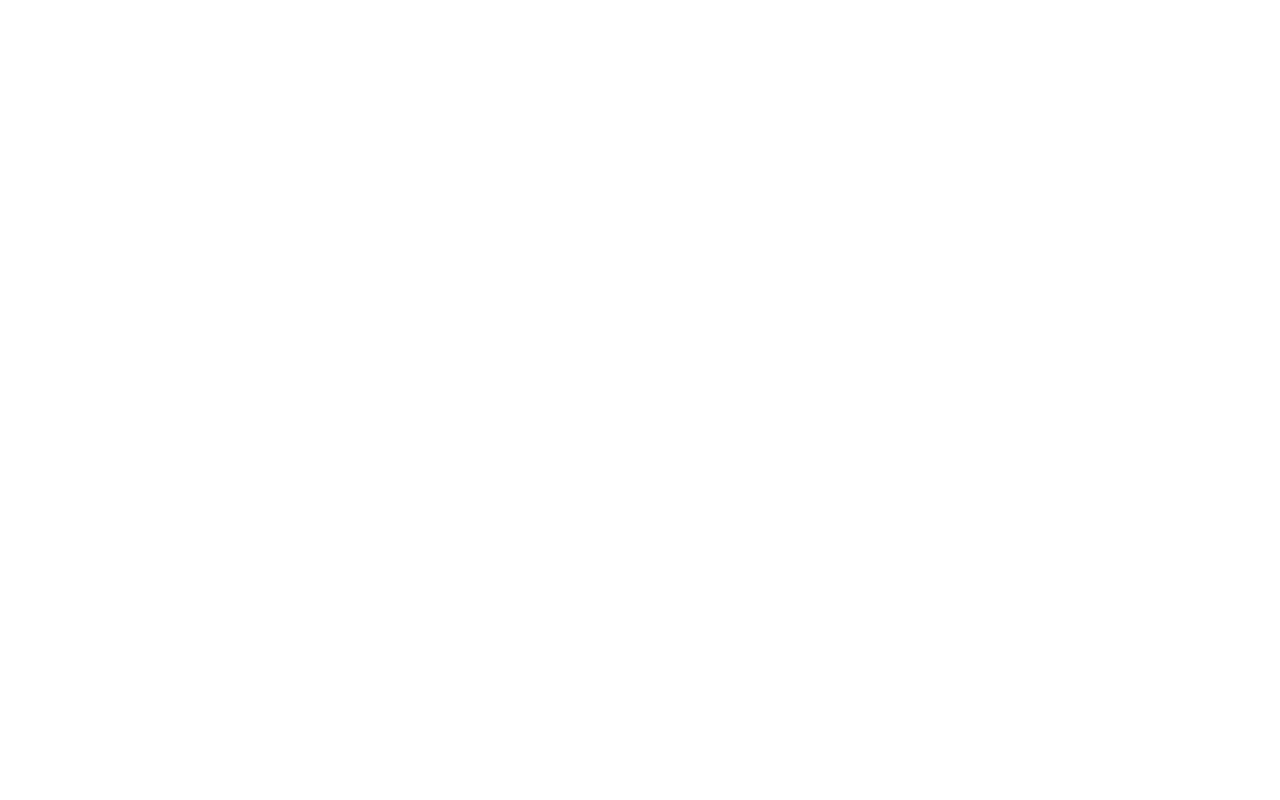
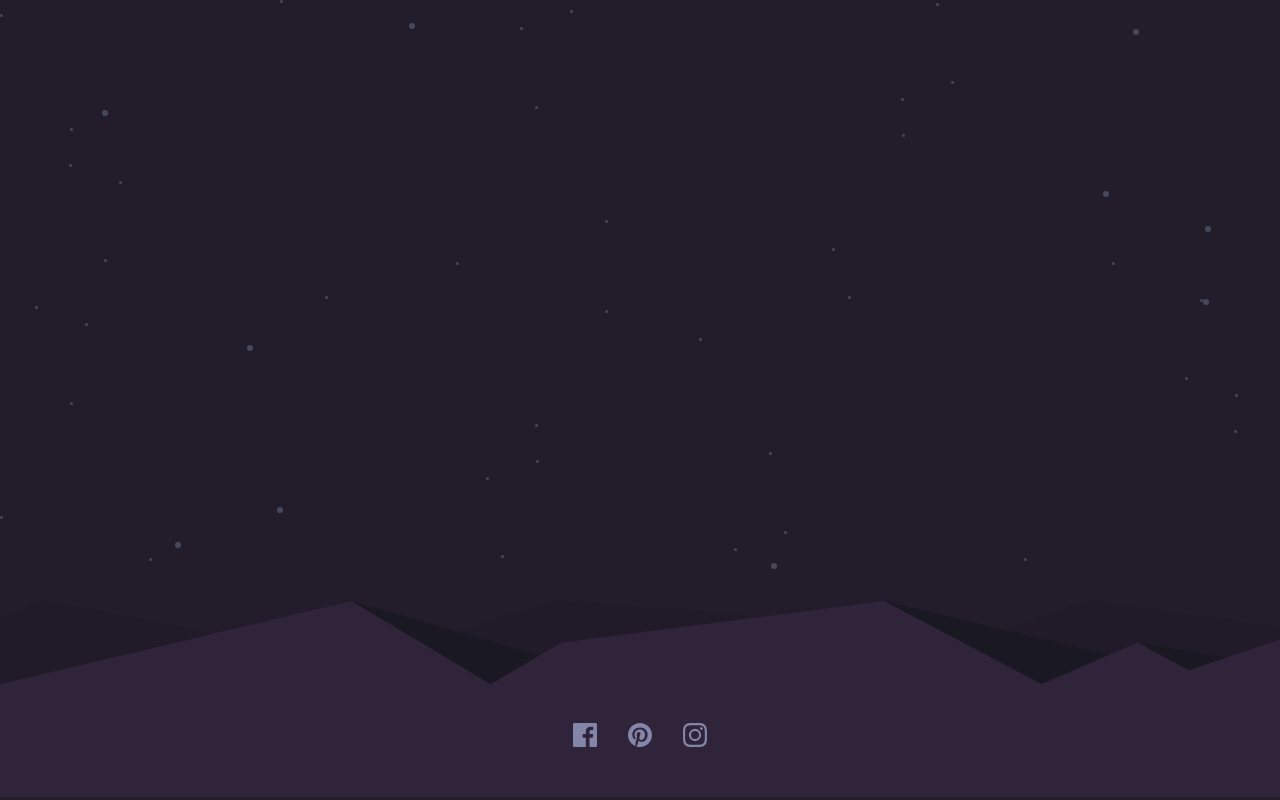
Before and after one commit to nickbiever/Launch-Countdown-Timer, a plain HTML site: page index.html in a window 1280 px wide. Drawn offline with Linux system fonts and the light colour scheme.

Commit message:
- Setup background images - Added social media icons

```diff
--- a/css/style.scss
+++ b/css/style.scss
@@ -4,7 +4,7 @@ $soft-red: hsl(345, 95%, 68%);
 $white: hsl(0, 0%, 100%);
 $dark-desatured-blue: hsl(236, 21%, 26%);
 $very-dark-blue: hsl(235, 16%, 14%);
-$very-super-dark-blue: hsl(234, 17%, 12%);
+$very-super-dark-blue: hsl(268, 21.1%, 13.9%);
 
 // Mobile
 @mixin mobile {
@@ -26,3 +26,41 @@ body {
   font-family: "Red Hat Text", sans-serif;
   font-size: 0.875rem;
 }
+
+// Style
+body {
+  background-image: url(../images/bg-stars.svg);
+  background-repeat: no-repeat;
+  background-color: $very-super-dark-blue;
+  margin: 0;
+  height: 100%;
+  overflow: hidden;
+}
+
+.hill-background {
+  background-image: url(../images/pattern-hills.svg);
+  background-repeat: no-repeat;
+  position: fixed;
+  bottom: 0;
+  width: 100%;
+  height: 25%;
+}
+
+.social-media {
+  position: fixed;
+  left: 50%;
+  bottom: 2.5em;
+  transform: translate(-50%, -50%);
+  margin: 0 auto;
+
+  svg {
+    margin: 0 1em;
+
+    path {
+      &:hover {
+        cursor: pointer;
+        fill: $soft-red;
+      }
+    }
+  }
+}
--- a/index.html
+++ b/index.html
@@ -6,5 +6,28 @@
     <title>Launch countdown timer</title>
     <link rel="stylesheet" href="css/style.css" />
   </head>
-  <body></body>
+  <body>
+    <div class="hill-background">
+      <div class="social-media">
+        <svg xmlns="http://www.w3.org/2000/svg" width="24" height="24">
+          <path
+            fill="#8385A9"
+            d="M22.675 0H1.325C.593 0 0 .593 0 1.325v21.351C0 23.407.593 24 1.325 24H12.82v-9.294H9.692v-3.622h3.128V8.413c0-3.1 1.893-4.788 4.659-4.788 1.325 0 2.463.099 2.795.143v3.24l-1.918.001c-1.504 0-1.795.715-1.795 1.763v2.313h3.587l-.467 3.622h-3.12V24h6.116c.73 0 1.323-.593 1.323-1.325V1.325C24 .593 23.407 0 22.675 0z"
+          />
+        </svg>
+        <svg xmlns="http://www.w3.org/2000/svg" width="24" height="24">
+          <path
+            fill="#8385A9"
+            d="M12 0C5.373 0 0 5.372 0 12c0 5.084 3.163 9.426 7.627 11.174-.105-.949-.2-2.405.042-3.441.218-.937 1.407-5.965 1.407-5.965s-.359-.719-.359-1.782c0-1.668.967-2.914 2.171-2.914 1.023 0 1.518.769 1.518 1.69 0 1.029-.655 2.568-.994 3.995-.283 1.194.599 2.169 1.777 2.169 2.133 0 3.772-2.249 3.772-5.495 0-2.873-2.064-4.882-5.012-4.882-3.414 0-5.418 2.561-5.418 5.207 0 1.031.397 2.138.893 2.738a.36.36 0 01.083.345l-.333 1.36c-.053.22-.174.267-.402.161-1.499-.698-2.436-2.889-2.436-4.649 0-3.785 2.75-7.262 7.929-7.262 4.163 0 7.398 2.967 7.398 6.931 0 4.136-2.607 7.464-6.227 7.464-1.216 0-2.359-.631-2.75-1.378l-.748 2.853c-.271 1.043-1.002 2.35-1.492 3.146C9.57 23.812 10.763 24 12 24c6.627 0 12-5.373 12-12 0-6.628-5.373-12-12-12z"
+          />
+        </svg>
+        <svg xmlns="http://www.w3.org/2000/svg" width="24" height="24">
+          <path
+            fill="#8385A9"
+            d="M12 2.163c3.204 0 3.584.012 4.85.07 3.252.148 4.771 1.691 4.919 4.919.058 1.265.069 1.645.069 4.849 0 3.205-.012 3.584-.069 4.849-.149 3.225-1.664 4.771-4.919 4.919-1.266.058-1.644.07-4.85.07-3.204 0-3.584-.012-4.849-.07-3.26-.149-4.771-1.699-4.919-4.92-.058-1.265-.07-1.644-.07-4.849 0-3.204.013-3.583.07-4.849.149-3.227 1.664-4.771 4.919-4.919 1.266-.057 1.645-.069 4.849-.069zM12 0C8.741 0 8.333.014 7.053.072 2.695.272.273 2.69.073 7.052.014 8.333 0 8.741 0 12c0 3.259.014 3.668.072 4.948.2 4.358 2.618 6.78 6.98 6.98C8.333 23.986 8.741 24 12 24c3.259 0 3.668-.014 4.948-.072 4.354-.2 6.782-2.618 6.979-6.98.059-1.28.073-1.689.073-4.948 0-3.259-.014-3.667-.072-4.947-.196-4.354-2.617-6.78-6.979-6.98C15.668.014 15.259 0 12 0zm0 5.838a6.162 6.162 0 100 12.324 6.162 6.162 0 000-12.324zM12 16a4 4 0 110-8 4 4 0 010 8zm6.406-11.845a1.44 1.44 0 100 2.881 1.44 1.44 0 000-2.881z"
+          />
+        </svg>
+      </div>
+    </div>
+  </body>
 </html>
```
Also changed, not shown: css/style.css, 1 other file.
